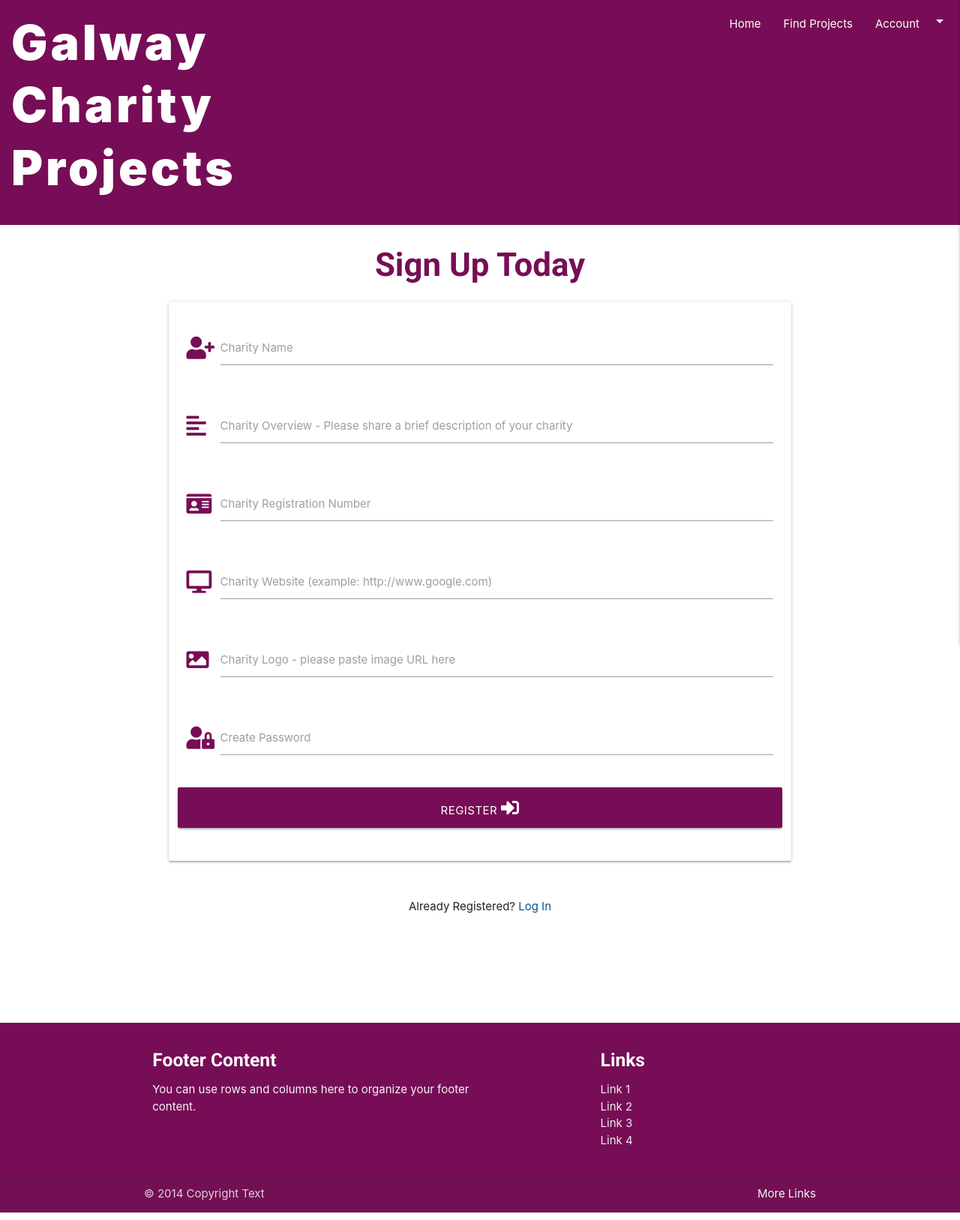
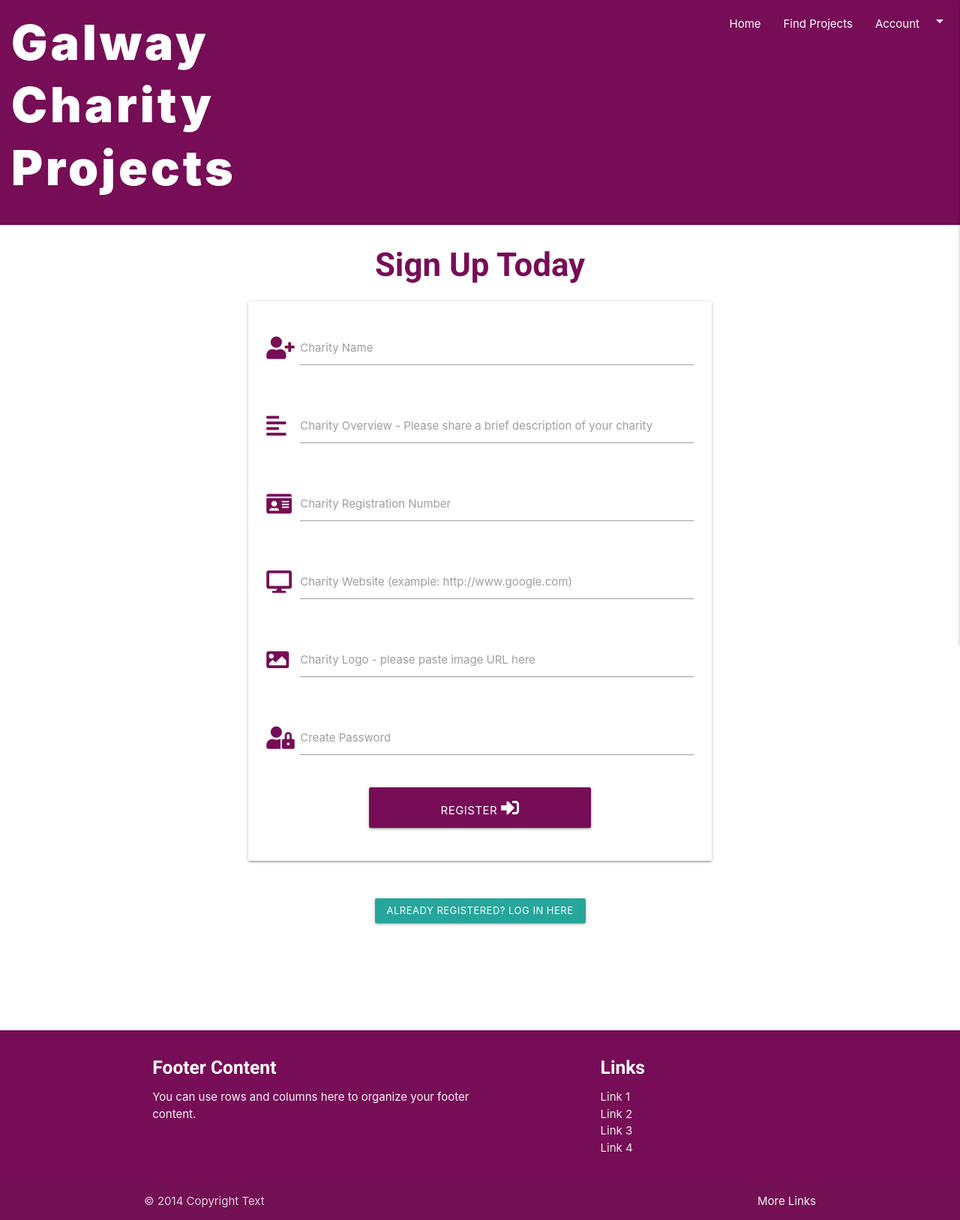
Before and after one commit to lhynes/CI-Data-Centric-Development-Milestone-Project-3, a Flask app: page /register in a window 1280 px wide. Shown: the whole page at 75% size. Run offline with Flask 2, Linux system fonts and the light colour scheme; some libraries are stand-ins or nearby versions.

Commit message:
updated layout

```diff
--- a/templates/register.html
+++ b/templates/register.html
@@ -1,10 +1,10 @@
 {% extends "base.html" %}
 {% block content %}
 
-    <h3 class="center-align">Sign Up Today</h3>
+    <h3 class="center-align page-title">Sign Up Today</h3>
 
     <div class="row">
-        <form class="col s12 m8 offset-m2" method="POST" action="{{ url_for('register') }}">
+        <form class="col col s12 m6 offset-m3" method="POST" action="{{ url_for('register') }}">
             <div class="card-panel">
                 <!-- username field-->
                 <div class="row">
@@ -63,7 +63,7 @@
                 </div>
                 <!-- register button-->
                 <div class="row">
-                    <button type="submit" class="col s12 btn-large text-shadow">
+                    <button type="submit" class="col s6 offset-s3 btn-large text-shadow">
                         Register <i class="fas fa-sign-in-alt"></i>
                     </button>
                 </div>
@@ -71,19 +71,11 @@
         </form>
     </div>
 
-
-
-
-
-
-
-
-
     <div class="row">
         <div class="col s12">
             <p class="center-align">
-                Already Registered?
-                <a href="{{ url_for('login') }}" class="light-blue-text text-darken-4">Log In</a>
+
+                <a href="{{ url_for('login') }}" class="white-text waves-effect waves-light btn-small alt-button"">Already Registered?  Log In Here</a>
             </p>
         </div>
     </div>
```
